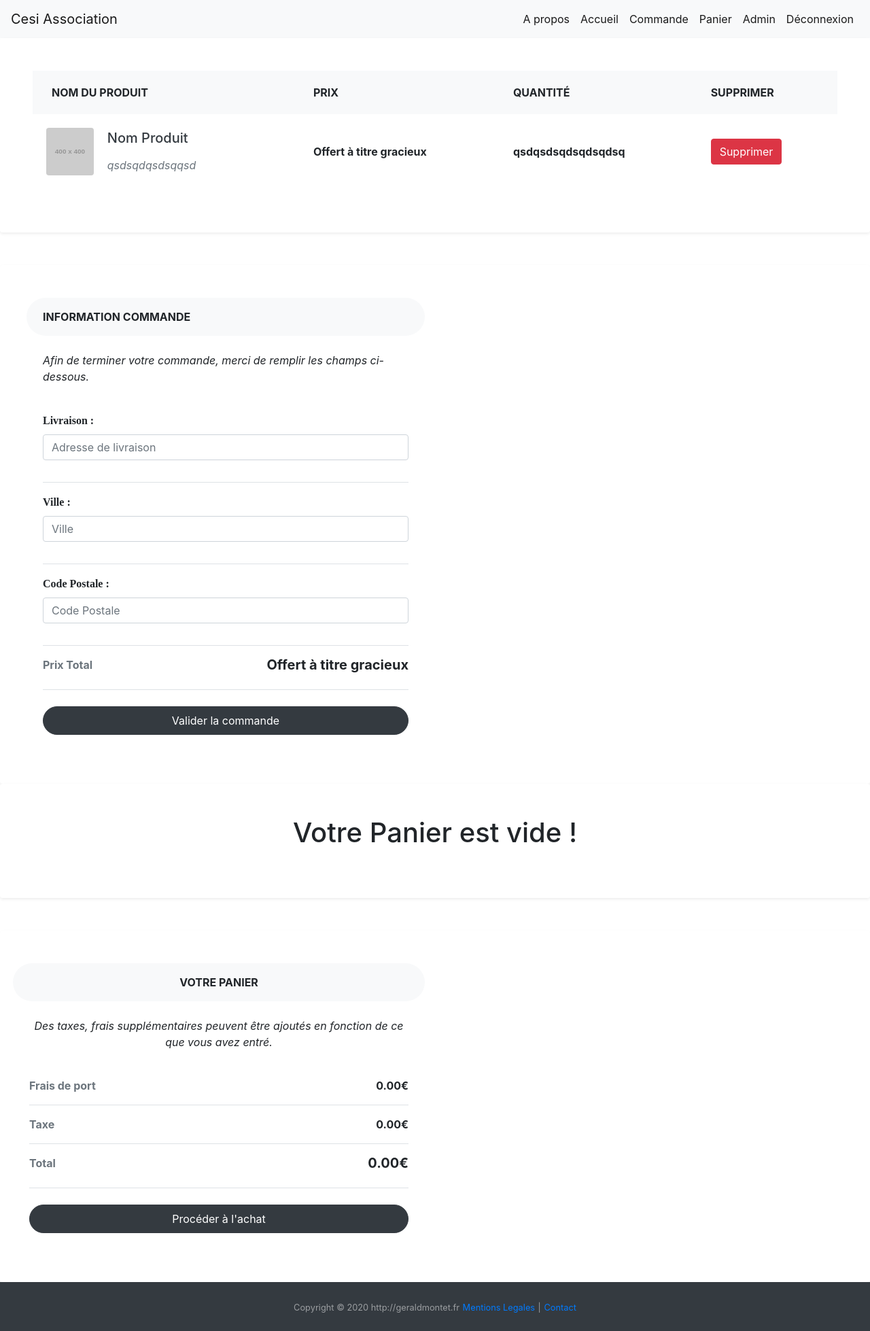
After one commit to Toxylemarabout/substitution, a PHP site: page /Panier.php in a window 1280 px wide. The commit adds this page. Shown: the whole page at 68% size. Run offline with PHP 8.4, Linux system fonts and the light colour scheme; the visitor is signed in with stand-in values (Sample User, id 1); grey boxes labelled with a size stand in for pictures from a placeholder-image service; some libraries are stand-ins or nearby versions.

Commit message:
Update Commande Create Panier Update Admin page

```diff
--- /dev/null
+++ b/Panier.php
@@ -0,0 +1,177 @@
+<!DOCTYPE html>
+<html>
+<head>
+	<title>Cesi Association</title>
+	<!-- CSS only -->
+  <link rel="stylesheet" href="https://stackpath.bootstrapcdn.com/bootstrap/4.5.0/css/bootstrap.min.css" integrity="sha384-9aIt2nRpC12Uk9gS9baDl411NQApFmC26EwAOH8WgZl5MYYxFfc+NcPb1dKGj7Sk" crossorigin="anonymous">
+  <link rel="stylesheet" type="text/css" href="css/styles.css">
+  <link href="./img/logo.ico" rel="icon">
+
+  <!-- JS, Popper.js, and jQuery -->
+  <script src="https://code.jquery.com/jquery-3.5.1.slim.min.js" integrity="sha384-DfXdz2htPH0lsSSs5nCTpuj/zy4C+OGpamoFVy38MVBnE+IbbVYUew+OrCXaRkfj" crossorigin="anonymous"></script>
+  <script src="https://cdn.jsdelivr.net/npm/popper.js@1.16.0/dist/umd/popper.min.js" integrity="sha384-Q6E9RHvbIyZFJoft+2mJbHaEWldlvI9IOYy5n3zV9zzTtmI3UksdQRVvoxMfooAo" crossorigin="anonymous"></script>
+  <script src="https://stackpath.bootstrapcdn.com/bootstrap/4.5.0/js/bootstrap.min.js" integrity="sha384-OgVRvuATP1z7JjHLkuOU7Xw704+h835Lr+6QL9UvYjZE3Ipu6Tp75j7Bh/kR0JKI" crossorigin="anonymous"></script>
+</head>
+<body>
+  <?php
+  include("header.php");
+  ?>
+<?php
+  if (isset($_SESSION['statutAdmin'])) {
+  echo '
+
+  <div class="container-fluid">
+
+    <div class="row">
+      <div class="col-lg-12 p-5 bg-white rounded shadow-sm mb-5">
+
+        <div class="Basket-table">
+          <table class="table">
+            <thead>
+              <tr>
+                <th scope="col" class="border-0 bg-light">
+                  <div class="p-2 px-3 text-uppercase">Nom du produit</div>
+                </th>
+                <th scope="col" class="border-0 bg-light">
+                  <div class="py-2 text-uppercase">Prix</div>
+                </th>
+                <th scope="col" class="border-0 bg-light">
+                  <div class="py-2 text-uppercase">Quantité</div>
+                </th>
+                <th scope="col" class="border-0 bg-light">
+                  <div class="py-2 text-uppercase">Supprimer</div>
+                </th>
+              </tr>
+            </thead>
+            <tbody>
+
+              <tr>
+                <th scope="row" class="border-0">
+                  <div class="p-2">
+                    <img src="http://placehold.it/400x400" alt="" width="70" class="img-fluid rounded"/>
+                    <div class="ml-3 d-inline-block align-middle">
+                      <h5 class="mb-0"><p
+                        class="text-dark d-inline-block align-middle">Nom Produit</a>
+                      </h5><span
+                      class="text-muted font-weight-normal font-italic d-block">qsdsqdqsdsqqsd</span>
+                    </div>
+                  </div>
+                </th>
+                <td class="border-0 align-middle text"><strong>Offert à titre gracieux</strong></td>
+                <td class="border-0 align-middle"><strong>qsdqsdsqdsqdsqdsq</strong></td>
+                <td class="border-0 align-middle "><button type="button" class="btn btn-danger">Supprimer</button></td>
+              </tr>
+
+            </tbody>
+          </table>
+        </div>
+
+      </div>
+    </div>
+
+    <div class="row py-5 p-4 bg-white rounded shadow-sm">
+      <div class="col-lg-6">
+        <div class="bg-light rounded-pill px-4 py-3 text-uppercase font-weight-bold">Information commande</div>
+        <div class="p-4">
+          <p class="font-italic mb-4">Afin de terminer votre commande, merci de remplir les champs ci-dessous.</p>
+          <form name="" action="" method="post">
+          <ul class="list-unstyled mb-4">
+            <li class="justify-content-between py-3 border-bottom">
+              <div class="form-group">
+                <label class="font-formulaire"><B>Livraison : </B></label>
+                <input class="form-control" name="livraison" type="text" id="livraison" placeholder="Adresse de livraison" size="30">
+              </div>
+            </li>
+            <li class="justify-content-between py-3 border-bottom"><div class="form-group">
+              <label class="font-formulaire"><B>Ville : </B></label>
+              <input class="form-control" name="livraison" type="text" id="livraison" placeholder="Ville" size="15">
+            </div>
+          </li>
+          <li class="justify-content-between py-3 border-bottom">
+           <div class="form-group">
+            <label class="font-formulaire"><B>Code Postale : </B></label>
+            <input class="form-control" name="livraison" type="number" id="livraison" placeholder="Code Postale" size="5">
+          </div>
+
+        </li>
+        <li class="d-flex justify-content-between py-3 border-bottom"><strong class="text-muted">Prix
+        Total</strong>
+        <h5 class="font-weight-bold">Offert à titre gracieux</h5>
+      </li>
+    </ul>
+ </form>
+
+
+
+
+
+
+
+
+
+
+
+
+    <form method="POST" action="">
+
+      <button type="submit" class="btn btn-dark rounded-pill py-2 btn-block">Valider la commande</button>
+    </form>
+
+  </div>
+</div>
+</div>
+</div>
+
+
+<div class="container-fluid">
+  <div class="row">
+    <div class="col-lg-12 p-5 bg-white rounded shadow-sm mb-5">
+      <div class="Basket-table">
+        <table class="table">
+          <h1 class="text-center">Votre Panier est vide !</h1>
+        </table>
+      </div>
+    </div>
+  </div>
+
+  <div class="row py-5 p-1 bg-white rounded shadow-sm text-center">
+    <div class="col-lg-6">
+      <div class="bg-light rounded-pill px-4 py-3 text-uppercase font-weight-bold">Votre Panier</div>
+      <div class="p-4">
+        <p class="font-italic mb-4">Des taxes, frais supplémentaires peuvent être ajoutés en fonction de ce que
+        vous avez entré.</p>
+        <ul class="list-unstyled mb-4">
+          <li class="d-flex justify-content-between py-3 border-bottom"><strong class="text-muted">Frais de
+          port</strong><strong>0.00€</strong></li>
+          <li class="d-flex justify-content-between py-3 border-bottom"><strong
+            class="text-muted">Taxe</strong><strong>0.00€</strong></li>
+            <li class="d-flex justify-content-between py-3 border-bottom"><strong
+              class="text-muted">Total</strong>
+              <h5 class="font-weight-bold">0.00€</h5>
+            </li>
+          </ul>
+          <a href="#" class="btn btn-dark rounded-pill py-2 btn-block">Procéder à l\'achat</a>
+        </div>
+      </div>
+    </div>
+  </div>
+
+</div>
+';
+}
+
+else   {
+header("Location: ./index.php");
+}
+?>
+
+
+
+
+
+
+<?php
+include("footer.php");
+?>
+</body>
+</html>
--- a/header.php
+++ b/header.php
@@ -66,6 +66,10 @@ echo "
       </li>
 
       <li class='nav-item active text-right'>
+        <a class='nav-link' href='Panier.php'>Panier</a>
+      </li>
+
+      <li class='nav-item active text-right'>
         <a class='nav-link' href='admin.php'>Admin</a>
       </li>
 
@@ -108,6 +112,10 @@ echo "
       </li>
 
       <li class='nav-item active text-right'>
+        <a class='nav-link' href='Panier.php'>Panier</a>
+      </li>
+
+      <li class='nav-item active text-right'>
         <a class='nav-link' href='scriptDeconnexion.php'>Déconnexion</a>
       </li>
 
```
Also changed, not shown: Order.php (+1 -14 lines), admin.php (+59 -7 lines).
